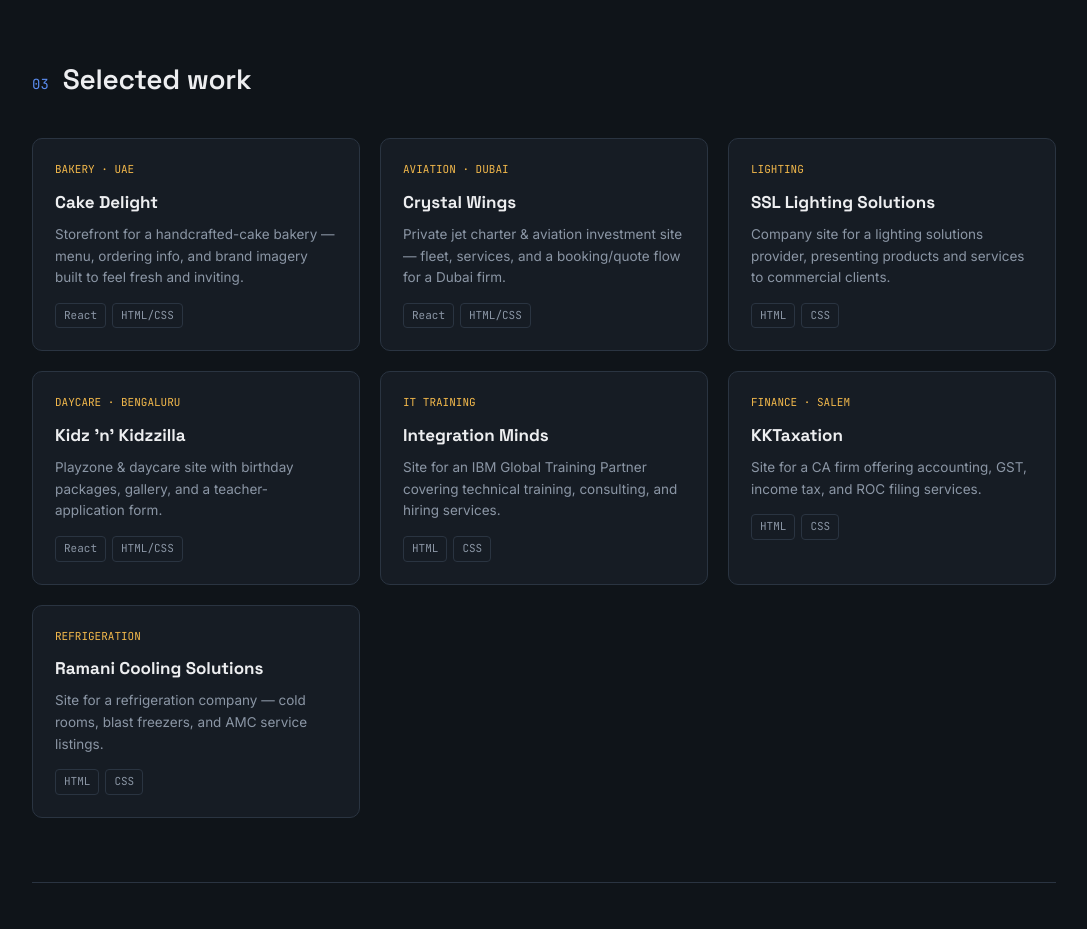
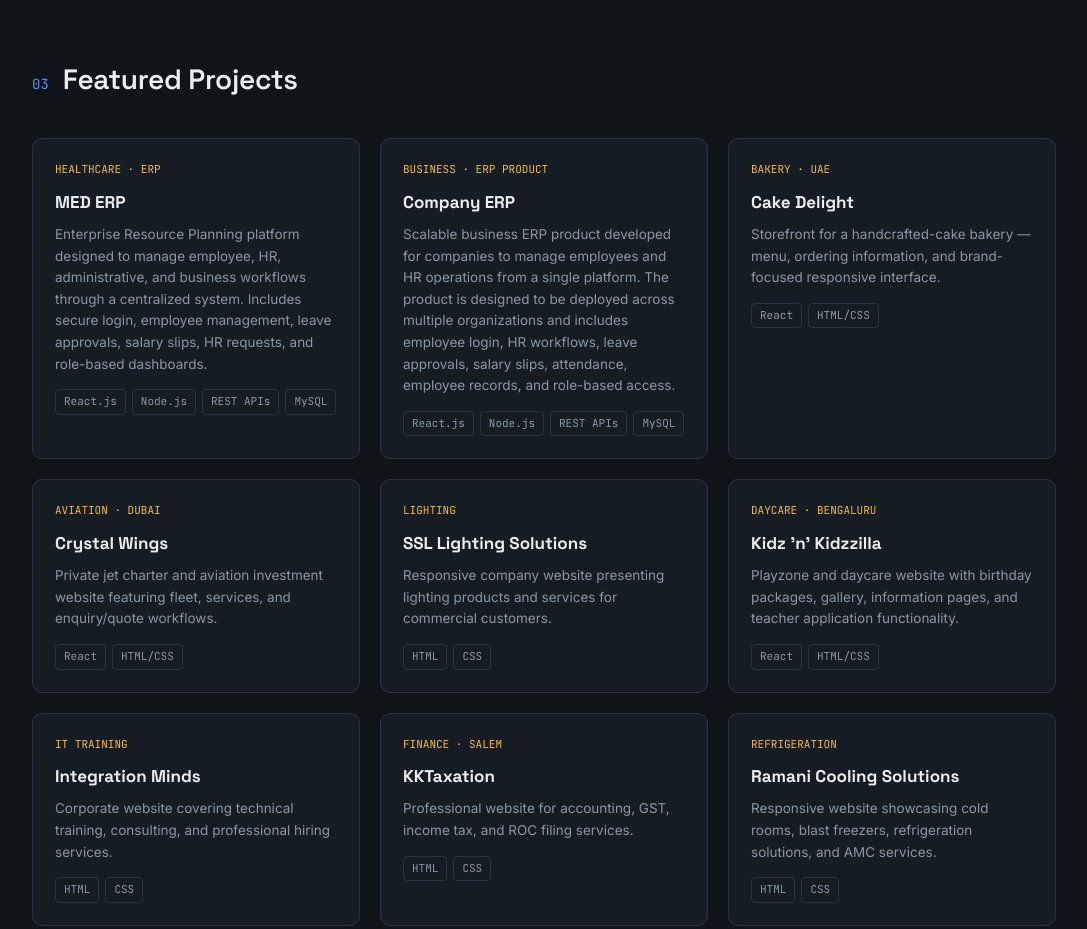
Before and after one commit to priyankarpatill/myportfolio, a plain HTML site: page index.html in a window 1280 px wide. Shown: the part 1580-2509 px from the top of the page, without its empty margins (96-1183 px from the left). Drawn offline with Linux system fonts and the light colour scheme.

Commit message:
third commit

```diff
--- a/index.html
+++ b/index.html
@@ -318,59 +318,154 @@
   </section>
 
   <section id="work">
-    <div class="section-head"><span class="section-num">03</span><h2>Selected work</h2></div>
+  <div class="section-head">
+    <span class="section-num">03</span>
+    <h2>Featured Projects</h2>
+  </div>
+
   <div class="project-grid reveal">
+
+    <!-- MED ERP -->
+    <a class="card" href="#" target="_blank" rel="noopener">
+      <div class="p-tag">HEALTHCARE · ERP</div>
+      <h3>MED ERP</h3>
+
+      <p>
+        Enterprise Resource Planning platform designed to manage employee,
+        HR, administrative, and business workflows through a centralized system.
+        Includes secure login, employee management, leave approvals, salary
+        slips, HR requests, and role-based dashboards.
+      </p>
+
+      <div class="stack">
+        <span>React.js</span>
+        <span>Node.js</span>
+        <span>REST APIs</span>
+        <span>MySQL</span>
+      </div>
+    </a>
+
+    <!-- COMPANY ERP -->
+    <a class="card" href="#" target="_blank" rel="noopener">
+      <div class="p-tag">BUSINESS · ERP PRODUCT</div>
+      <h3>Company ERP</h3>
+
+      <p>
+        Scalable business ERP product developed for companies to manage
+        employees and HR operations from a single platform. The product is
+        designed to be deployed across multiple organizations and includes
+        employee login, HR workflows, leave approvals, salary slips,
+        attendance, employee records, and role-based access.
+      </p>
+
+      <div class="stack">
+        <span>React.js</span>
+        <span>Node.js</span>
+        <span>REST APIs</span>
+        <span>MySQL</span>
+      </div>
+    </a>
+
+    <!-- Cake Delight -->
     <a class="card" href="https://cakedelightuae.com" target="_blank" rel="noopener">
       <div class="p-tag">BAKERY · UAE</div>
       <h3>Cake Delight</h3>
-        <p>Storefront for a handcrafted-cake bakery — menu, ordering info, and brand imagery built to feel fresh and inviting.</p>
-        <div class="stack"><span>React</span><span>HTML/CSS</span></div>
+      <p>
+        Storefront for a handcrafted-cake bakery — menu, ordering information,
+        and brand-focused responsive interface.
+      </p>
+      <div class="stack">
+        <span>React</span>
+        <span>HTML/CSS</span>
+      </div>
     </a>
+
+    <!-- Crystal Wings -->
     <a class="card" href="https://crystalwingsdxb.com" target="_blank" rel="noopener">
       <div class="p-tag">AVIATION · DUBAI</div>
       <h3>Crystal Wings</h3>
-        <p>Private jet charter &amp; aviation investment site — fleet, services, and a booking/quote flow for a Dubai firm.</p>
-        <div class="stack"><span>React</span><span>HTML/CSS</span></div>
+      <p>
+        Private jet charter and aviation investment website featuring fleet,
+        services, and enquiry/quote workflows.
+      </p>
+      <div class="stack">
+        <span>React</span>
+        <span>HTML/CSS</span>
+      </div>
     </a>
+
+    <!-- SSL Lighting -->
     <a class="card" href="https://ssllightings.com" target="_blank" rel="noopener">
       <div class="p-tag">LIGHTING</div>
       <h3>SSL Lighting Solutions</h3>
-        <p>Company site for a lighting solutions provider, presenting products and services to commercial clients.</p>
-        <div class="stack"><span>HTML</span><span>CSS</span></div>
+      <p>
+        Responsive company website presenting lighting products and services
+        for commercial customers.
+      </p>
+      <div class="stack">
+        <span>HTML</span>
+        <span>CSS</span>
+      </div>
     </a>
+
+    <!-- Kidz -->
     <a class="card" href="https://kidznkidzzilla.com" target="_blank" rel="noopener">
       <div class="p-tag">DAYCARE · BENGALURU</div>
       <h3>Kidz 'n' Kidzzilla</h3>
-        <p>Playzone &amp; daycare site with birthday packages, gallery, and a teacher-application form.</p>
-        <div class="stack"><span>React</span><span>HTML/CSS</span></div>
+      <p>
+        Playzone and daycare website with birthday packages, gallery,
+        information pages, and teacher application functionality.
+      </p>
+      <div class="stack">
+        <span>React</span>
+        <span>HTML/CSS</span>
+      </div>
     </a>
+
+    <!-- Integration Minds -->
     <a class="card" href="https://integrationminds.com" target="_blank" rel="noopener">
       <div class="p-tag">IT TRAINING</div>
       <h3>Integration Minds</h3>
-        <p>Site for an IBM Global Training Partner covering technical training, consulting, and hiring services.</p>
-        <div class="stack"><span>HTML</span><span>CSS</span></div>
+      <p>
+        Corporate website covering technical training, consulting, and
+        professional hiring services.
+      </p>
+      <div class="stack">
+        <span>HTML</span>
+        <span>CSS</span>
+      </div>
     </a>
+
+    <!-- KK Taxation -->
     <a class="card" href="https://kktaxation.com" target="_blank" rel="noopener">
       <div class="p-tag">FINANCE · SALEM</div>
       <h3>KKTaxation</h3>
-        <p>Site for a CA firm offering accounting, GST, income tax, and ROC filing services.</p>
-        <div class="stack"><span>HTML</span><span>CSS</span></div>
+      <p>
+        Professional website for accounting, GST, income tax, and ROC
+        filing services.
+      </p>
+      <div class="stack">
+        <span>HTML</span>
+        <span>CSS</span>
+      </div>
     </a>
-      <!-- <a class="card" href="https://souvenirtech.com" target="_blank" rel="noopener">
-        <div class="p-tag">INDUSTRIAL</div>
-        <h3>Souvenir Technologies</h3>
-        <p>Corporate site for a timber-treatment plant manufacturer, showcasing equipment and 25+ years of projects.</p>
-        <div class="stack"><span>HTML</span><span>CSS</span></div>
-      </a> -->
+
+    <!-- Ramani -->
     <a class="card" href="https://ramanicoolingsolutions.com" target="_blank" rel="noopener">
       <div class="p-tag">REFRIGERATION</div>
       <h3>Ramani Cooling Solutions</h3>
-        <p>Site for a refrigeration company — cold rooms, blast freezers, and AMC service listings.</p>
-        <div class="stack"><span>HTML</span><span>CSS</span></div>
+      <p>
+        Responsive website showcasing cold rooms, blast freezers,
+        refrigeration solutions, and AMC services.
+      </p>
+      <div class="stack">
+        <span>HTML</span>
+        <span>CSS</span>
+      </div>
     </a>
+
   </div>
 </section>
-
   <section id="contact" style="border-bottom:1px solid var(--line);">
     <div class="contact-panel reveal">
       <h2>Let's build something</h2>
```
Lines whose indentation alone changed are shown as unchanged.
